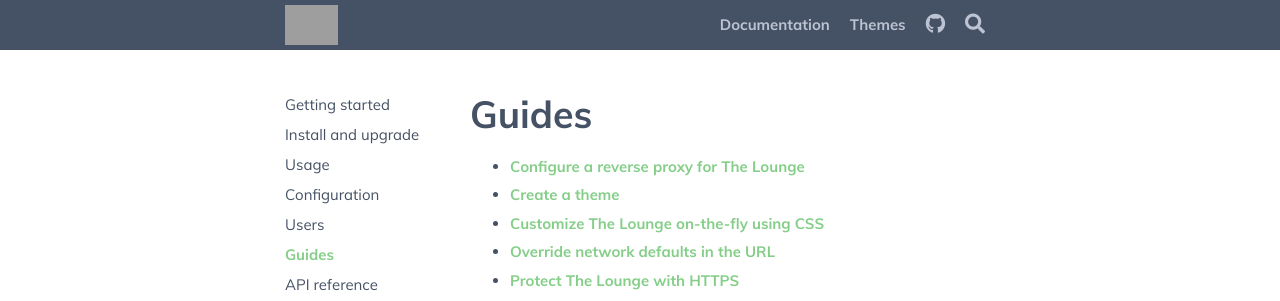
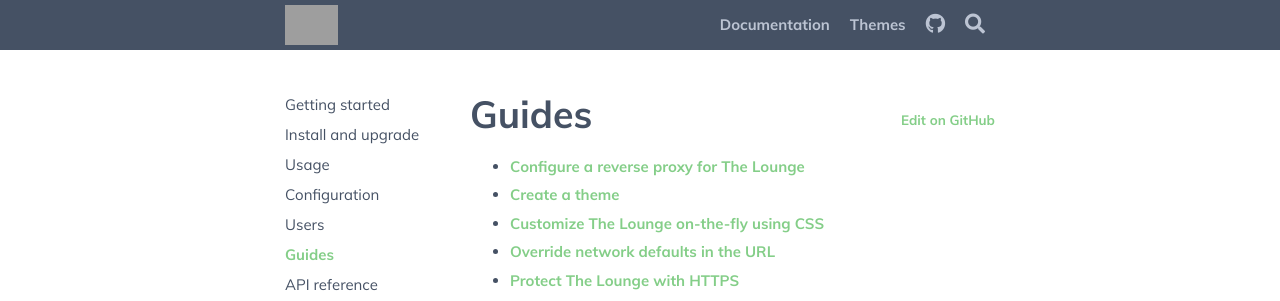
Before and after one commit to thelounge/thelounge.github.io, a Jekyll site: the page built from _docs/guides.md, in a window 1280 px wide. Shown: the top 301 px of the page. Built offline with Jekyll 4.4.1, drawn with Linux system fonts in a browser that asks for light colours; comment, search, counter and statistics services are not loaded.

Commit message:
Add an "Edit on GitHub" button to all docs pages

```diff
--- a/_layouts/documentation.html
+++ b/_layouts/documentation.html
@@ -9,6 +9,12 @@
 				{% include menu.html %}
 			</aside>
 			<div class="col-sm-9 content">
+				<p class="edit-page-btn">
+					<a href="https://github.com/thelounge/thelounge.github.io/edit/master/{{ page.path }}">
+						Edit on GitHub
+					</a>
+				</p>
+
 				<h1>{{ page.title }}</h1>
 
 				{{ content }}
--- a/css/style.css
+++ b/css/style.css
@@ -285,7 +285,6 @@
 #docs {
 	padding-top: 40px;
 }
-#main h1:first-child,
 #main p {
 	margin-top: 0;
 }
@@ -295,6 +294,7 @@
 	margin: 1.3em 0 .5em;
 }
 #main h1 {
+	margin-top: 0;
 	font-size: 2.5em;
 }
 #main h2 {
@@ -477,6 +477,15 @@
 	font-weight: bold;
 }
 
+/* "Edit on GitHub" button */
+
+.edit-page-btn {
+	float: right;
+	margin-top: 20px;
+	line-height: 60px;
+	font-size: .9em;
+}
+
 /* Rouge syntax highlighting - Igorpro theme */
 .highlight table td { padding: 5px; }
 .highlight table pre { margin: 0; }
```
